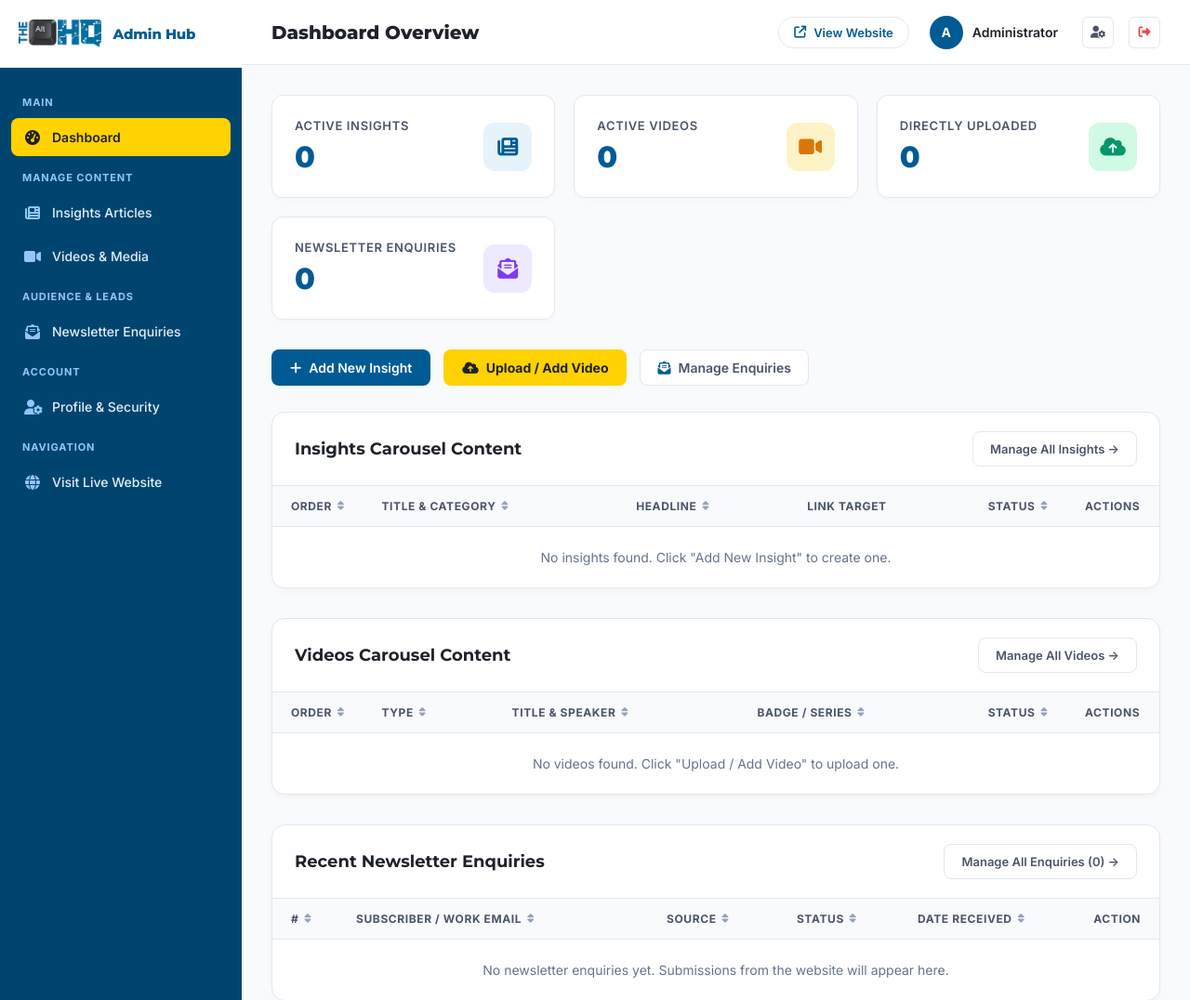
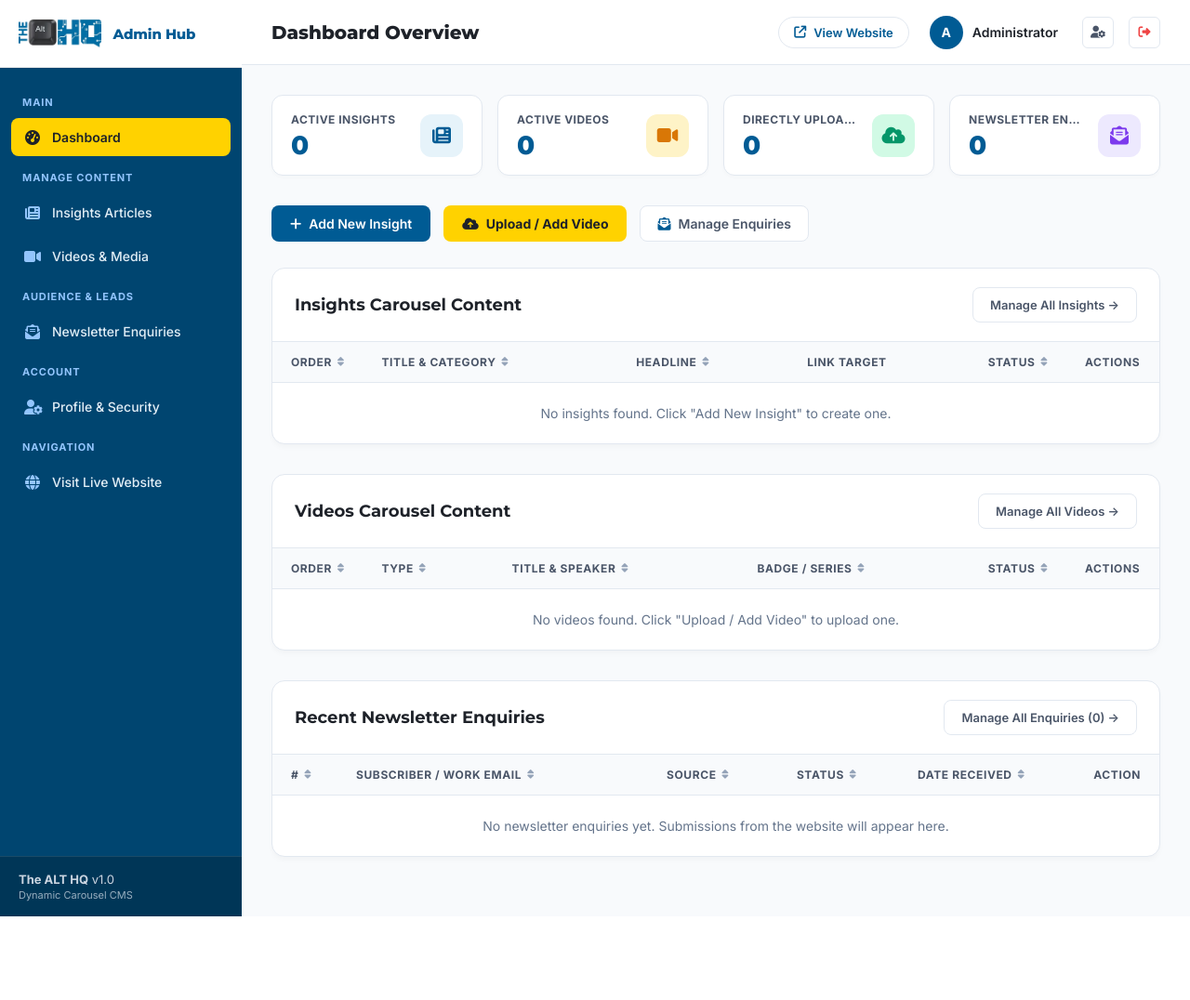
Before and after one commit to Pradipsalke/thealthq, a PHP site: page /admin/index.php in a window 1280 px wide. Shown: the top 1076 px of the page at 93% size. After the commit the page ends 986 px from the top, so only its background shows below. Run offline with PHP 8.4, Linux system fonts and the light colour scheme; a user stored in the database is signed in; data that the repository does not hold is empty.

Commit message:
Align enquiry stat cards in one row on desktop

```diff
--- a/admin/css/admin.css
+++ b/admin/css/admin.css
@@ -258,8 +258,8 @@ body {
 /* Stat Cards */
 .stats-grid {
     display: grid;
-    grid-template-columns: repeat(auto-fit, minmax(240px, 1fr));
-    gap: 20px;
+    grid-template-columns: repeat(4, minmax(0, 1fr));
+    gap: 16px;
     margin-bottom: 32px;
 }
 
@@ -267,39 +267,50 @@ body {
     background: #FFFFFF;
     border: 1px solid var(--border);
     border-radius: 12px;
-    padding: 24px;
+    padding: 18px 20px;
     display: flex;
     align-items: center;
     justify-content: space-between;
     box-shadow: 0 2px 4px rgba(0,0,0,0.02);
+    min-width: 0;
+}
+
+.stat-info {
+    min-width: 0;
 }
 
 .stat-info h3 {
-    font-size: 13px;
-    font-weight: 600;
+    font-size: 12px;
+    font-weight: 700;
     text-transform: uppercase;
-    letter-spacing: 0.05em;
+    letter-spacing: 0.04em;
     color: var(--slate);
     margin-bottom: 6px;
+    white-space: nowrap;
+    overflow: hidden;
+    text-overflow: ellipsis;
 }
 
 .stat-info .stat-number {
     font-family: 'Montserrat', sans-serif;
     font-weight: 800;
-    font-size: 32px;
+    font-size: 28px;
     color: var(--primary);
+    line-height: 1;
 }
 
 .stat-icon {
-    width: 52px;
-    height: 52px;
+    width: 46px;
+    height: 46px;
     border-radius: 12px;
     background: #E6F3FA;
     color: var(--primary);
     display: flex;
     align-items: center;
     justify-content: center;
-    font-size: 22px;
+    font-size: 20px;
+    flex-shrink: 0;
+    margin-left: 10px;
 }
 
 /* Admin Cards & Tables */
@@ -887,4 +898,14 @@ textarea.form-control {
     .admin-topbar {
         padding: 0 16px;
     }
+    .stats-grid {
+        grid-template-columns: repeat(2, minmax(0, 1fr));
+        gap: 12px;
+    }
 }
+
+@media (max-width: 520px) {
+    .stats-grid {
+        grid-template-columns: 1fr;
+    }
+}
```
